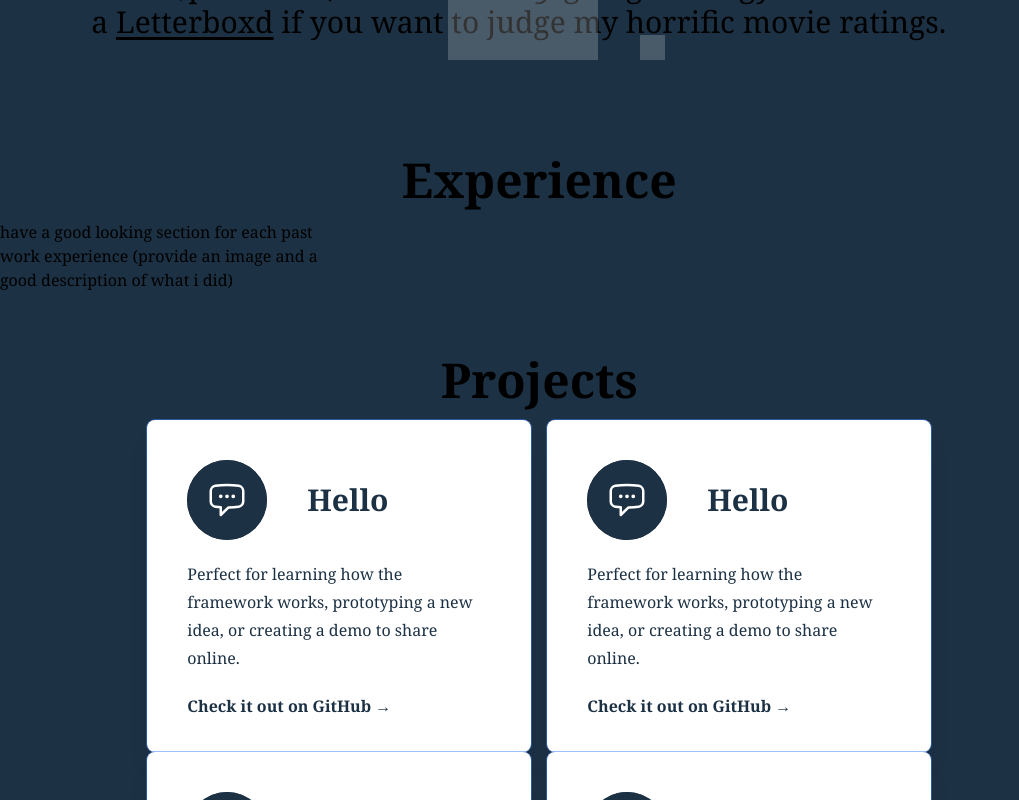
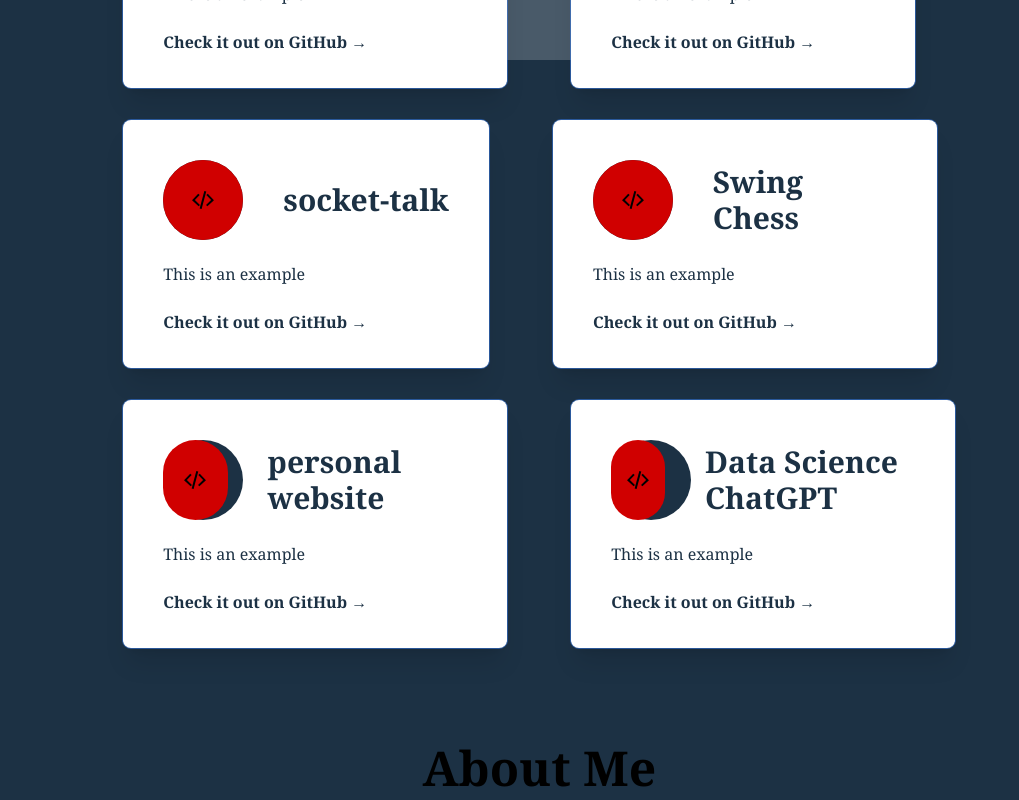
Before and after one commit to rileyfletch/personal-website, a Next.js app in the folder website/: page / in a window 1280 px wide. Shown: the part 940-1740 px from the top of the page, without its empty margins (0-1019 px from the left). Built offline with nearby package versions, Linux system fonts and the light colour scheme.

Commit message:
projects section

```diff
--- a/website/app/blog/page.tsx
+++ b/website/app/blog/page.tsx
@@ -10,8 +10,6 @@ export default function Page() {
     return (
       <main className="font-serif area flex flex-row">
 
-      <BackgroundAnimation></BackgroundAnimation>
-
       <div className="flex flex-col items-center">
         <Footer></Footer>
       </div>
--- a/website/app/globals.css
+++ b/website/app/globals.css
@@ -18,12 +18,7 @@
 
 body {
   color: rgb(var(--foreground-rgb));
-  background: linear-gradient(
-      to bottom,
-      transparent,
-      rgb(var(--background-end-rgb))
-    )
-    rgb(var(--background-start-rgb));
+  background: #1c3144;
 }
 
 @layer utilities {
--- a/website/app/page.tsx
+++ b/website/app/page.tsx
@@ -3,6 +3,7 @@ import BackgroundAnimation from "@/components/animation";
 import ContactSection from "@/components/contact";
 import ExperienceSection from "@/components/experience";
 import Footer from "@/components/footer";
+import IntroSection from "@/components/intro";
 import NavigationSidebar from "@/components/navbar";
 import ProjectSection from "@/components/projects";
 
@@ -13,9 +14,10 @@ export default function Page() {
       <BackgroundAnimation></BackgroundAnimation>
 
       <div className="flex flex-col items-center">
-        <AboutSection></AboutSection>
+        <IntroSection></IntroSection>
         <ExperienceSection></ExperienceSection>
         <ProjectSection></ProjectSection>
+        <AboutSection></AboutSection>
         <ContactSection></ContactSection>
         <Footer></Footer>
       </div>
--- a/website/components/about.tsx
+++ b/website/components/about.tsx
@@ -1,10 +1,8 @@
 export default function AboutSection() {
   return (
-    <section id="about" className="py-16 flex flex-col items-center">
-
-
+    <section id="about" className="py-8 flex flex-col items-center">
       <div className="max-w-4xl">
-        <p className="font-bold text-5xl mb-8 mt-16"><span className="text-verdigris">Hi,</span> I&apos;m Riley 👋</p>
+        <p className="font-bold text-5xl mb-8 mt-16 text-center transition duration-500 hover:text-engineering">About Me</p>
 
         <p className="text-3xl mb-5 pt-4">
           I&apos;m currently studying at the <a href="https://www.virginia.edu/"
--- a/website/components/intro.tsx
+++ b/website/components/intro.tsx
@@ -1,6 +1,6 @@
 export default function IntroSection() {
     return (
-    <section id="about" className="py-16 flex flex-col items-center">
+    <section id="intro" className="py-16 flex flex-col items-center">
       <div className="max-w-4xl">
         <p className="font-bold text-5xl mb-8 mt-16"><span className="text-verdigris">Hi,</span> I&apos;m Riley 👋</p>
         <p className="text-3xl mb-5 pt-4">
--- a/website/components/navbar.tsx
+++ b/website/components/navbar.tsx
@@ -2,14 +2,15 @@ import Link from "next/link";
 
 export default function NavigationSidebar() {
     return (
-        <div className="sticky top-0 right-0 p-8 pt-48">
+        <div className="sticky top-0 right-0 p-8">
           <ul className="list-none ml-auto">
-            <li className="mb-2"><a href="#about" className="font-bold transition-colors duration-700 hover:text-engineering text-2xl link-underline link-underline-black">
-              About</a></li>
+
             <li className="mb-2"><a href="#experience" className="font-bold transition-colors duration-700 hover:text-engineering text-2xl link-underline link-underline-black">
               Experience</a></li>
             <li className="mb-2"><a href="#projects" className="font-bold transition-colors duration-700 hover:text-engineering text-2xl link-underline link-underline-black">
               Projects</a></li>
+            <li className="mb-2"><a href="#about" className="font-bold transition-colors duration-700 hover:text-engineering text-2xl link-underline link-underline-black">
+              About</a></li>
             <li className="mb-2"><a href="#contact" className="font-bold transition-colors duration-700 hover:text-engineering text-2xl link-underline link-underline-black">
               Contact</a></li>
             <li className="mb-2"><a href="#" className="font-bold transition-colors duration-700 hover:text-engineering text-2xl link-underline link-underline-black">
--- a/website/components/project-card.tsx
+++ b/website/components/project-card.tsx
@@ -1,35 +1,52 @@
-export default function ProjectCard() {
+import React from 'react';
+
+interface ProjectCardProps {
+  imageurl: string;
+  projectlink: string;
+  projectname: string;
+  projectdesc: string;
+  iconcolor: string;
+}
+
+const ProjectCard: React.FC<ProjectCardProps> = ({
+  imageurl,
+  projectlink,
+  projectname,
+  projectdesc,
+  iconcolor,
+}) => {
   return (
-        <div className="flex flex-col justify-center">
-            <div
-                className="group relative cursor-pointer overflow-hidden bg-white px-6 pt-10 pb-8 shadow-xl ring-1 ring-gray-900/5 transition-all duration-300 hover:-translate-y-1 hover:shadow-2xl sm:mx-auto sm:max-w-sm sm:rounded-lg sm:px-10">
-                <span className="absolute top-10 z-0 h-20 w-20 rounded-full bg-prussian transition-all duration-300 group-hover:scale-[10]"></span>
+    <div className="flex flex-col justify-center mt-8 mr-8 ml-8">
+      <div className="group relative cursor-pointer overflow-hidden bg-white px-6 pt-10 pb-8 shadow-xl ring-1 ring-gray-900/5 transition-all duration-300 hover:-translate-y-1 hover:shadow-2xl sm:mx-auto sm:max-w-sm sm:rounded-lg sm:px-10">
+        <span
+          className={`absolute top-10 z-0 h-20 w-20 rounded-full bg-prussian transition-all duration-300 group-hover:scale-[10]`}
+        ></span>
         <div className="relative z-10 mx-auto max-w-md">
           <div className="flex flex-row items-center">
-                            <span className="grid h-20 w-20 place-items-center rounded-full bg-prussian transition-all duration-300 group-hover:bg-prussian">
-                                <svg xmlns="http://www.w3.org/2000/svg" fill="none" viewBox="0 0 24 24" stroke-width="1.5" stroke="currentColor" className="h-10 w-10 text-white transition-all">
-                                <path stroke-linecap="round" stroke-linejoin="round" d="M8.625 9.75a.375.375 0 11-.75 0 .375.375 0 01.75 0zm0 0H8.25m4.125 0a.375.375 0 11-.75 0 .375.375 0 01.75 0zm0 0H12m4.125 0a.375.375 0 11-.75 0 .375.375 0 01.75 0zm0 0h-.375m-13.5 3.01c0 1.6 1.123 2.994 2.707 3.227 1.087.16 2.185.283 3.293.369V21l4.184-4.183a1.14 1.14 0 01.778-.332 48.294 48.294 0 005.83-.498c1.585-.233 2.708-1.626 2.708-3.228V6.741c0-1.602-1.123-2.995-2.707-3.228A48.394 48.394 0 0012 3c-2.392 0-4.744.175-7.043.513C3.373 3.746 2.25 5.14 2.25 6.741v6.018z" />
-                                </svg>
+            <span className={`grid h-20 w-20 place-items-center rounded-full ${iconcolor} transition-all duration-300 group-hover:bg-prussian`}>
+            <svg width="24" height="24" viewBox="0 0 24 24" fill="none" xmlns="http://www.w3.org/2000/svg"><path d="M13.325 3.05011L8.66741 20.4323L10.5993 20.9499L15.2568 3.56775L13.325 3.05011Z" fill="currentColor" /><path d="M7.61197 18.3608L8.97136 16.9124L8.97086 16.8933L3.87657 12.1121L8.66699 7.00798L7.20868 5.63928L1.04956 12.2017L7.61197 18.3608Z" fill="currentColor" /><path d="M16.388 18.3608L15.0286 16.9124L15.0291 16.8933L20.1234 12.1121L15.333 7.00798L16.7913 5.63928L22.9504 12.2017L16.388 18.3608Z" fill="currentColor" /></svg>
             </span>
-                            <div
-                                className=" text-prussian transition-all duration-300 group-hover:text-white/90">
-                                <p className="font-bold text-3xl pl-10">Hello</p>
+            <div className="text-prussian transition-all duration-300 group-hover:text-white/90">
+              <p className="font-bold text-3xl pl-10">{projectname}</p>
             </div>
           </div>
-                    <div
-                        className="space-y-6 pt-5 text-base leading-7 text-prussian transition-all duration-300 group-hover:text-white/90">
-                        <p>Perfect for learning how the framework works, prototyping a new idea, or creating a demo to share
-                            online.</p>
+          <div className="space-y-6 pt-5 text-base leading-7 text-prussian transition-all duration-300 group-hover:text-white/90">
+            <p>{projectdesc}</p>
           </div>
           <div className="pt-5 text-base font-semibold leading-7">
             <p>
-                            <a href="#" className="text-prussian transition-all duration-300 group-hover:text-white">Check it out on GitHub
-                                &rarr;
+              <a
+                href={projectlink}
+                className="text-prussian transition-all duration-300 group-hover:text-white"
+              >
+                Check it out on GitHub &rarr;
               </a>
             </p>
           </div>
         </div>
       </div>
     </div>
-    )
-}
+  );
+};
+
+export default ProjectCard;
--- a/website/components/projects.tsx
+++ b/website/components/projects.tsx
@@ -3,16 +3,57 @@ import ProjectCard from "./project-card";
 export default function ProjectSection() {
     return (
         <section id="projects" className="pt-8">
-          <h2 className="text-5xl font-bold mb-4 text-center transition-colors duration-700 hover:text-engineering">Projects</h2>
-          <div className="flex flex-row space-x-4">
-            <ProjectCard></ProjectCard>
-            <ProjectCard></ProjectCard>
+          <div className="flex flex-col">
+            <h2 className="text-5xl font-bold mb-4 text-center transition-colors duration-700 hover:text-engineering">Projects</h2>
+            <div className="flex flex-row">
+              <ProjectCard
+                projectdesc="This is an example"
+                projectlink="www.google.com"
+                projectname="HistoryMaps"
+                iconcolor="bg-engineering"
+                imageurl="www.google.com"
+              ></ProjectCard>
+              <ProjectCard
+                projectdesc="This is an example"
+                projectlink="www.google.com"
+                projectname="TriviaBot"
+                iconcolor="bg-engineering"
+                imageurl="www.google.com"
+              ></ProjectCard>
+            </div>
+            <div className="flex flex-row">
+              <ProjectCard
+                projectdesc="This is an example"
+                projectlink="https:www.google.com"
+                projectname="socket-talk"
+                iconcolor="bg-engineering"
+                imageurl="https://unpkg.com/css.gg@2.0.0/icons/css/adidas.css' rel='stylesheet"
+              ></ProjectCard>
+              <ProjectCard
+                projectdesc="This is an example"
+                projectlink="www.google.com"
+                projectname="Swing Chess"
+                iconcolor="bg-engineering"
+                imageurl="www.google.com"
+              ></ProjectCard>
+            </div>
+            <div className="flex flex-row">
+              <ProjectCard
+                projectdesc="This is an example"
+                projectlink="https:www.google.com"
+                projectname="personal website"
+                iconcolor="bg-engineering"
+                imageurl="https://unpkg.com/css.gg@2.0.0/icons/css/adidas.css' rel='stylesheet"
+              ></ProjectCard>
+              <ProjectCard
+                projectdesc="This is an example"
+                projectlink="www.google.com"
+                projectname="Data Science ChatGPT"
+                iconcolor="bg-engineering"
+                imageurl="www.google.com"
+              ></ProjectCard>
+            </div>
           </div>
-          <div className="flex flex-row space-x-4">
-            <ProjectCard></ProjectCard>
-            <ProjectCard></ProjectCard>
-          </div>
-
         </section>
     )
 }
```
Lines whose indentation alone changed are shown as unchanged.
